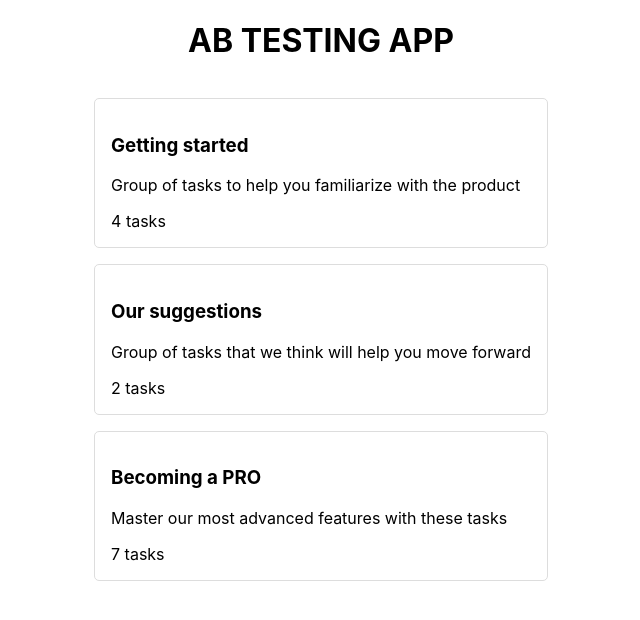
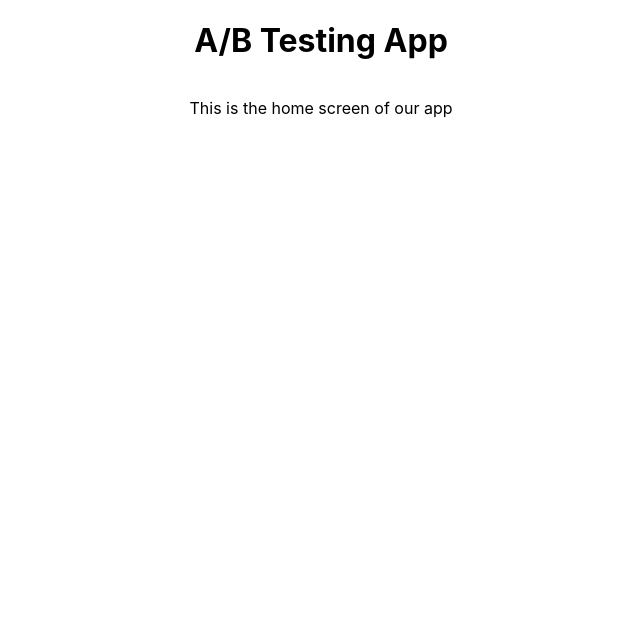
Before and after one commit to kaiosilveira/ab-testing-web-app, a React (Create React App) app: page / in a window 1280 px wide. Shown: the top 620 px of the page, without its empty margins (319-959 px from the left). Built offline with nearby package versions, Linux system fonts and the light colour scheme.

Commit message:
introduce Home screen

```diff
--- a/src/App.js
+++ b/src/App.js
@@ -1,33 +1,18 @@
-import TaskBlocks from './components/TaskBlocks';
+import { BrowserRouter as Router, Route, Routes } from 'react-router-dom';
+import TasksScreen from './screens/Tasks';
+import Home from './screens/Home';
 import * as S from './styles';
-
-const TASK_BLOCK_ITEMS = [
-  {
-    id: 1,
-    title: 'Getting started',
-    description: 'Group of tasks to help you familiarize with the product',
-    taskCount: 4,
-  },
-  {
-    id: 2,
-    title: 'Our suggestions',
-    description: 'Group of tasks that we think will help you move forward',
-    taskCount: 2,
-  },
-  {
-    id: 3,
-    title: 'Becoming a PRO',
-    description: 'Master our most advanced features with these tasks',
-    taskCount: 7,
-  },
-];
 
 const App = () => {
   return (
-    <S.App>
-      <h1>AB TESTING APP</h1>
-      <TaskBlocks taskBlockItems={TASK_BLOCK_ITEMS} />
-    </S.App>
+    <Router>
+      <S.App>
+        <Routes>
+          <Route path="/" element={<Home />} />
+          <Route path="/tasks" element={<TasksScreen />} />
+        </Routes>
+      </S.App>
+    </Router>
   );
 };
 
--- /dev/null
+++ b/src/screens/Home/index.js
@@ -0,0 +1,8 @@
+const Home = () => (
+  <>
+    <h1>A/B Testing App</h1>
+    <p>This is the home screen of our app</p>
+  </>
+);
+
+export default Home;
```
